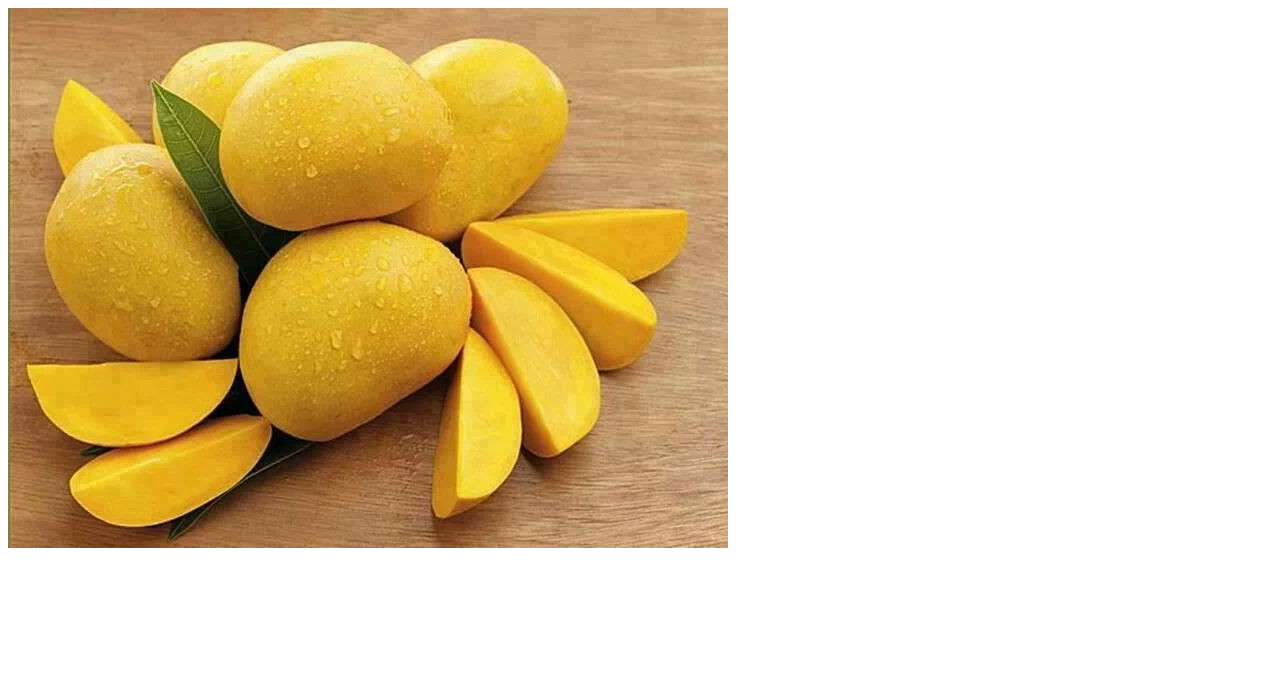
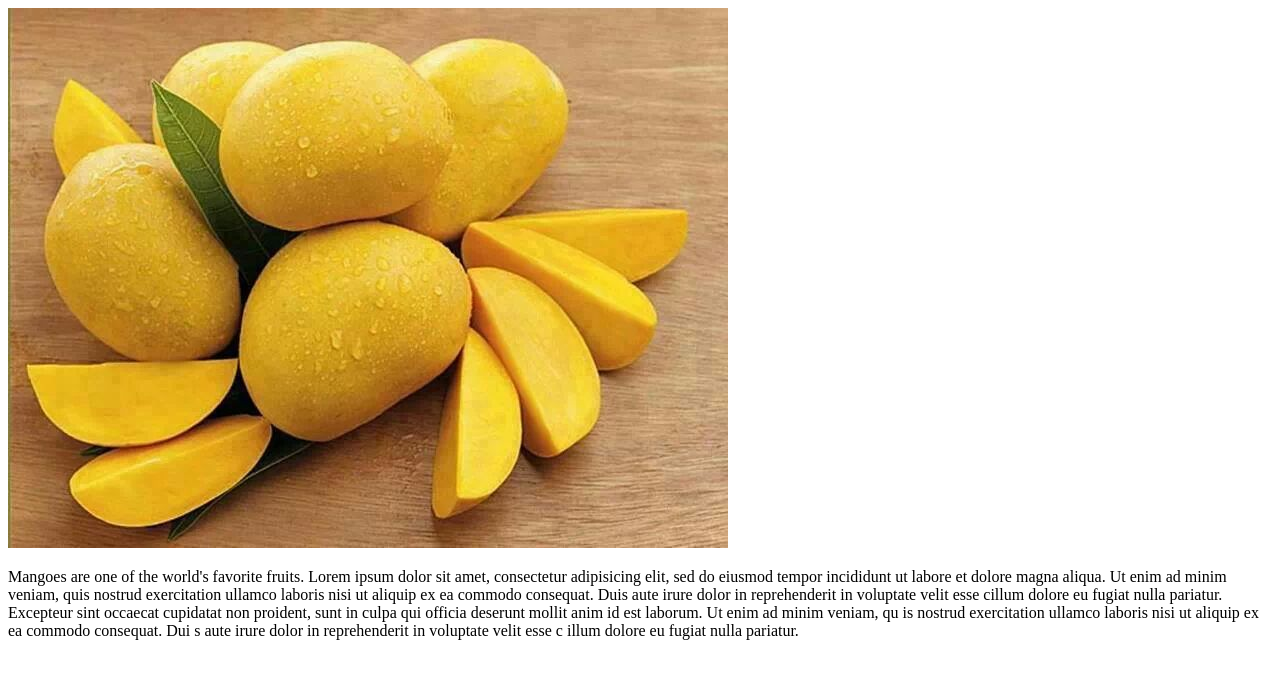
Before and after one commit to geraldokutar/float-practice, a plain HTML site: page index.html in a window 1280 px wide. Drawn offline with Linux system fonts and the light colour scheme.

Commit message:
add a p tag to html file

```diff
--- a/index.html
+++ b/index.html
@@ -6,5 +6,10 @@
   </head>
   <body>
     <img src="img/mango.jpg">
+    <p>Mangoes are one of the world's favorite fruits. Lorem ipsum dolor sit amet, consectetur adipisicing elit, sed do eiusmod tempor incididunt ut labore et dolore magna aliqua. Ut enim ad minim veniam, quis nostrud exercitation ullamco laboris nisi ut aliquip ex ea commodo consequat. Duis aute irure dolor in reprehenderit in voluptate velit esse cillum dolore eu fugiat nulla pariatur. Excepteur sint occaecat cupidatat non proident, sunt in culpa qui officia deserunt mollit anim id est laborum. Ut enim ad minim veniam, qu
+      is nostrud exercitation ullamco laboris
+      nisi ut aliquip ex ea commodo consequat. Dui
+      s aute irure dolor in reprehenderit in voluptate velit esse c
+      illum dolore eu fugiat nulla pariatur.</p>
   </body>
 </html>
```
